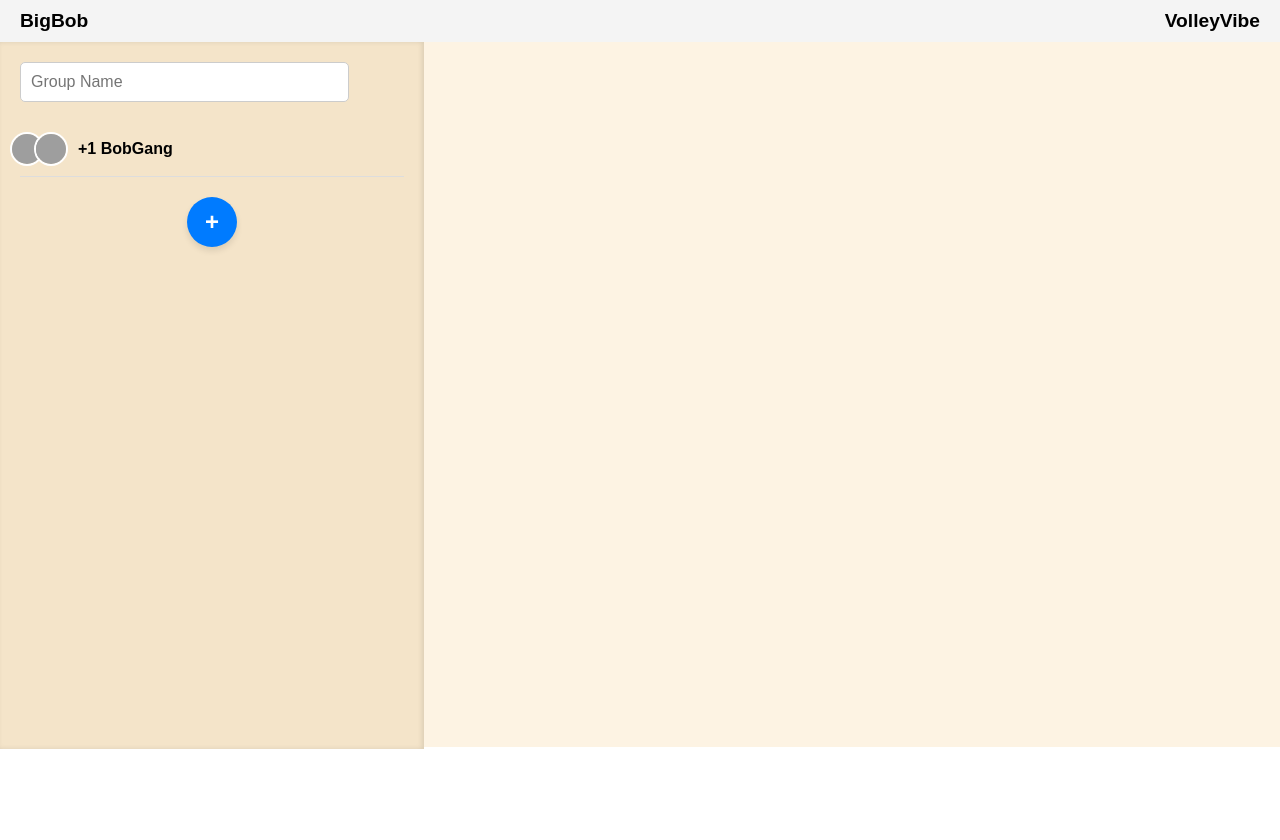
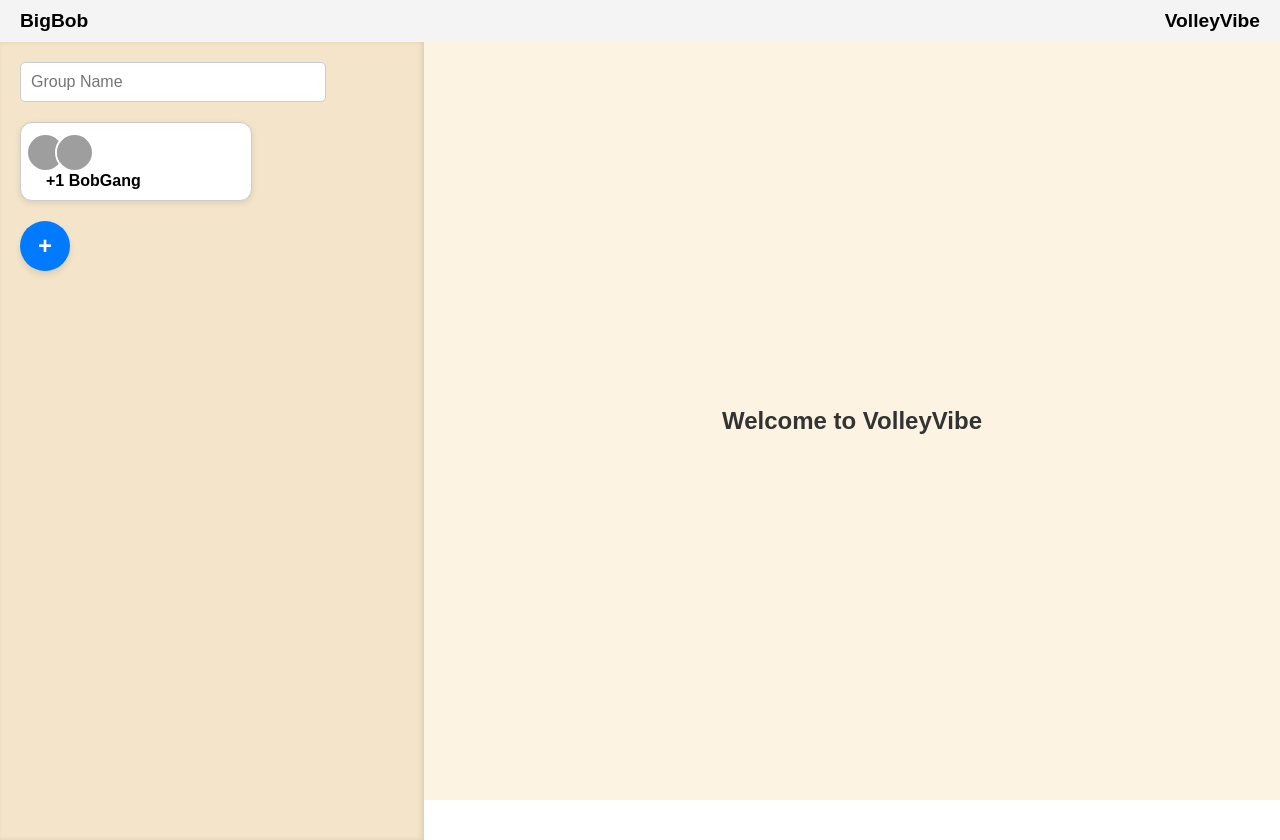
Before and after one commit to maedot47/Google-, a React (Create React App) app: page / in a window 1280 px wide. Before the commit the page ends 800 px from the top, so only its background shows below. Built offline with nearby package versions, Linux system fonts and the light colour scheme; grey boxes are pictures that could not be loaded.

Commit message:
mathcing find screen and prgress the chat group

```diff
--- a/package.json
+++ b/package.json
@@ -8,6 +8,7 @@
     "@testing-library/react": "^13.4.0",
     "@testing-library/user-event": "^13.5.0",
     "react": "^18.3.1",
+    "react-avatar": "^5.0.3",
     "react-dom": "^18.3.1",
     "react-scripts": "5.0.1",
     "web-vitals": "^2.1.4"
--- a/src/App.css
+++ b/src/App.css
@@ -34,7 +34,6 @@ header {
 main {
   display: flex;
   flex: 1;
-  height: 50%; /* Ensures the main area fills the rest of the page */
 }
 
 .sidebar {
@@ -43,21 +42,17 @@ main {
   padding: 20px;
   box-shadow: inset -2px 0 5px rgba(0, 0, 0, 0.1);
   flex-shrink: 0;
-  height: 88%; /* Sidebar should take full height  the group search bar on it*/
+  height: 100%; /* Sidebar should take full height */
   overflow-y: auto;
 }
 
 .main-content {
   flex: 1;
+  display: flex;
+  justify-content: center;
+  align-items: center;
   background-color: #FDF3E3;
-  height: 93%; /* Ensures the main content area takes the remaining height */
-}
-
-.empty-text {
-  font-size: 1.2em;
-  color: #999;
-  margin-bottom: 20px;
-  display: block;
+  padding: 20px;
 }
 
 .group-search {
@@ -65,7 +60,7 @@ main {
 }
 
 .search-input {
-  width: 80%;
+  width: 74%;
   padding: 10px;
   border: 1px solid #ccc;
   border-radius: 5px;
@@ -75,9 +70,14 @@ main {
 .group-item {
   display: flex;
   align-items: center;
-  padding: 10px 0;
-  border-bottom: 1px solid #ddd;
+  padding: 10px 15px;
   margin-bottom: 20px;
+  background-color: #fff;
+  border: 1px solid #ccc;
+  cursor: pointer;
+  border-radius: 12px;
+  box-shadow: 0 2px 6px rgba(0, 0, 0, 0.1);
+  width: 200px;
 }
 
 .group-avatar {
@@ -86,8 +86,8 @@ main {
 }
 
 .group-avatar img {
-  width: 30px;
-  height: 30px;
+  width: 35px;
+  height: 35px;
   border-radius: 50%;
   margin-left: -10px;
   border: 2px solid white;
@@ -95,7 +95,7 @@ main {
 
 .group-name {
   font-weight: bold;
-  color: #000;
+  margin-left: 10px;
 }
 
 .find-more-button {
@@ -110,17 +110,113 @@ main {
   font-weight: bold;
   border-radius: 50%;
   cursor: pointer;
-  margin: 20px auto 0;
+  box-shadow: 0 4px 6px rgba(0, 0, 0, 0.1);
+  margin-top: 20px;
+}
+
+.find-more-button:hover {
+  background-color: #0056b3;
+}
+
+.team-options {
+  display: flex;
+  justify-content: center;
+  align-items: center;
+  gap: 20px;
+  margin-top: 20px;
+}
+
+.team-option {
+  padding: 10px 15px;
+  background-color: #007bff;
+  color: white;
+  font-size: 1.2em;
+  text-align: center;
+  border-radius: 8px;
+  cursor: pointer;
   box-shadow: 0 4px 6px rgba(0, 0, 0, 0.1);
 }
 
-.find-more-button  :hover{
-  background-color : #0056b3;
-
+.team-option:hover {
+  background-color: #0056b3;
 }
 
-.plus-icon {
-  margin: 0;
-  padding: 0;
-  line-height: 1;
+.team-members {
+  display: flex;
+  flex-direction: column;
+  gap: 15px;
 }
+
+.team-member-grid {
+  display: grid;
+  grid-template-columns: repeat(2, 1fr);
+  gap: 15px;
+  max-width: 600px;
+}
+
+.team-member {
+  display: flex;
+  align-items: center;
+  gap: 15px;
+  padding: 10px;
+  background-color: #fff;
+  border-radius: 8px;
+  box-shadow: 0 2px 4px rgba(0, 0, 0, 0.1);
+}
+
+.team-member .avatar img {
+  width: 50px;
+  height: 50px;
+  border-radius: 50%;
+}
+
+.team-member .name {
+  font-weight: bold;
+  font-size: 1.2em;
+}
+
+.initial-screen {
+  text-align: center;
+  font-size: 1.5em;
+  font-weight: bold;
+  color: #333;
+}
+
+.next-button-container {
+  display: flex;
+  justify-content: center;
+  margin-top: 20px;
+}
+
+.next-button {
+  padding: 10px 20px;
+  background-color: #007bff;
+  color: white;
+  font-size: 1.2em;
+  border: none;
+  border-radius: 8px;
+  cursor: pointer;
+  box-shadow: 0 4px 6px rgba(0, 0, 0, 0.1);
+}
+
+.next-button:hover {
+  background-color: #0056b3;
+}
+
+/* New styles for the chat screen */
+.chat-screen {
+  display: flex;
+  justify-content: center;
+  align-items: center;
+  font-size: 1.5em;
+  color: #007bff;
+  font-weight: bold;
+}
+
+.chat-message {
+  background-color: #fff;
+  padding: 20px;
+  border-radius: 8px;
+  box-shadow: 0 2px 4px rgba(0, 0, 0, 0.1);
+  text-align: center;
+}
--- a/src/App.js
+++ b/src/App.js
@@ -1,7 +1,51 @@
-import React from "react";
+import React, { useState } from "react";
 import "./App.css";
 
 function App() {
+  const [teamSize, setTeamSize] = useState(null);
+  const [showTeamOptions, setShowTeamOptions] = useState(false);
+  const [selectedTeam, setSelectedTeam] = useState(null);
+  const [showChat, setShowChat] = useState(false); // New state to control chat view
+
+  // Profile data for both screens
+  const profiles = [
+    { id: 1, name: "Alice", avatar: "avatar1.png" },
+    { id: 2, name: "Bob", avatar: "avatar2.png" },
+    { id: 3, name: "Charlie", avatar: "avatar3.png" },
+    { id: 4, name: "David", avatar: "avatar4.png" },
+    { id: 5, name: "Eve", avatar: "avatar5.png" },
+    { id: 6, name: "Frank", avatar: "avatar6.png" },
+    { id: 7, name: "Grace", avatar: "avatar7.png" },
+    { id: 8, name: "Hannah", avatar: "avatar8.png" },
+    { id: 9, name: "Ivy", avatar: "avatar9.png" },
+    { id: 10, name: "Jack", avatar: "avatar10.png" },
+    { id: 11, name: "Kenny", avatar: "avatar11.png" },
+    { id: 12, name: "Liam", avatar: "avatar12.png" },
+  ];
+
+  // Function to generate random team profiles based on the team size selected
+  const generateTeam = (size) => {
+    const shuffledProfiles = [...profiles].sort(() => 0.5 - Math.random());
+    return shuffledProfiles.slice(0, size);
+  };
+
+  // Handle team size selection
+  const handleTeamSelect = (size) => {
+    setSelectedTeam(generateTeam(size));
+    setShowTeamOptions(false); // Hide team options after selection
+  };
+
+  const handleRectangleClick = () => {
+    setShowTeamOptions(true); // Show team size options
+  };
+
+  // Function to reset back to the initial screen
+  const handleNextClick = () => {
+    setShowChat(true); // Show the chat screen
+    setSelectedTeam(null);
+    setShowTeamOptions(false); // Reset to first screen
+  };
+
   return (
     <div className="container">
       <header>
@@ -19,22 +63,62 @@ function App() {
             <input type="text" placeholder="Group Name" className="search-input" />
           </div>
 
-          <div className="group-item">
-
+          {/* Group Item Rectangle with Avatar and +1 BobGang */}
+          <div className="group-item" onClick={handleRectangleClick}>
+            <div className="group-avatar-text">
               <div className="group-avatar">
                 <img src="avatar1.png" alt="Avatar 1" />
                 <img src="avatar2.png" alt="Avatar 2" />
               </div>
               <span className="group-name">+1 BobGang</span>
             </div>
+          </div>
+
+          {/* Plus Icon */}
           <div className="find-more-button">
             <span className="plus-icon">+</span>
           </div>
+        </div>
 
-
+        <div className="main-content">
+          {showTeamOptions ? (
+            // Show team selection (2v2, 4v4, 6v6)
+            <div className="team-options">
+              <div className="team-option" onClick={() => handleTeamSelect(4)}>2v2</div>
+              <div className="team-option" onClick={() => handleTeamSelect(8)}>4v4</div>
+              <div className="team-option" onClick={() => handleTeamSelect(12)}>6v6</div>
             </div>
-        <div className="main-content">
-          {/* Main content is now correctly stretching */}
+          ) : selectedTeam ? (
+            // Show the selected team (random names and avatars)
+            <div className="team-members">
+              <div className="team-member-grid">
+                {selectedTeam.map((member) => (
+                  <div key={member.id} className="team-member">
+                    <div className="avatar">
+                      <img src={member.avatar} alt={member.name} />
+                    </div>
+                    <span className="name">{member.name}</span>
+                  </div>
+                ))}
+              </div>
+              {/* Next button */}
+              <div className="next-button-container">
+                <button className="next-button" onClick={handleNextClick}>Next</button>
+              </div>
+            </div>
+          ) : showChat ? (
+            // Show chat screen with message "What's up guys"
+            <div className="chat-screen">
+              <div className="chat-message">
+                <span>What's up guys, which court should we book?</span>
+              </div>
+            </div>
+          ) : (
+            // Show initial content on the first screen
+            <div className="initial-screen">
+              <span>Welcome to VolleyVibe</span>
+            </div>
+          )}
         </div>
       </main>
     </div>
```
Also changed, not shown: 1 other file (tests, documents, lock files or other folders). Lines whose indentation alone changed are shown as unchanged.
